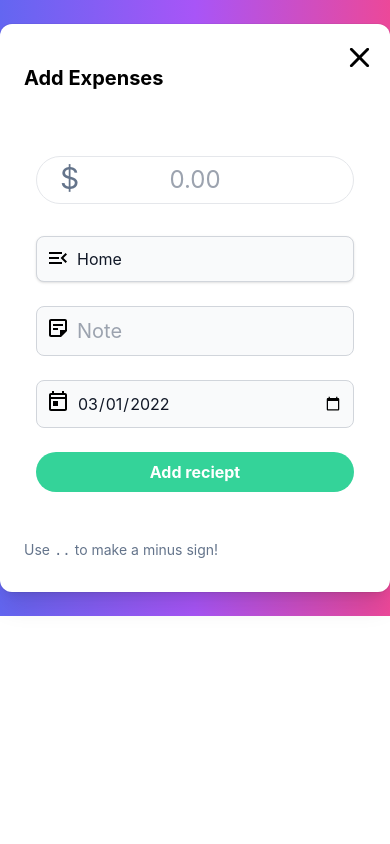
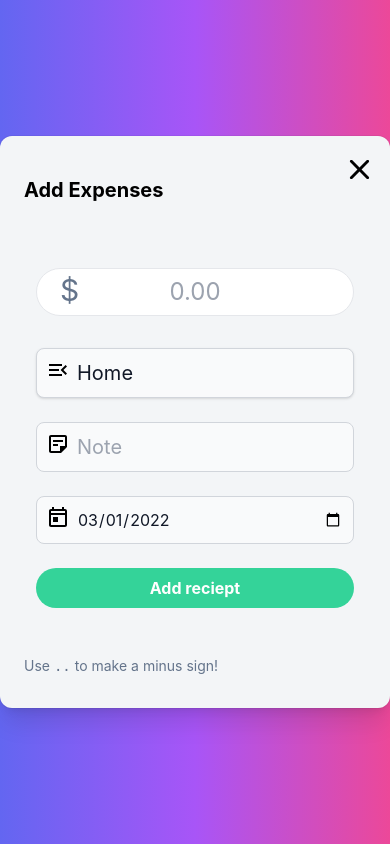
Before and after one commit to Bryson14/budget-app, a Next.js app: page /add in a window 390 px wide. Built offline with nearby package versions, Linux system fonts and the light colour scheme.

Commit message:
changing full screen and adding meta tags to entire site

```diff
--- a/pages/_app.js
+++ b/pages/_app.js
@@ -1,7 +1,17 @@
-import '../styles/globals.css'
+import "../styles/globals.css";
+import Head from "next/head";
 
 function MyApp({ Component, pageProps }) {
-  return <Component {...pageProps} />
+  return (
+    <>
+      <Head>
+        {/* adding these meta tags to remove default search bar opening on mobile, for full screen app feel */}
+        <meta name="mobile-web-app-capable" content="yes" />
+        <meta name="apple-mobile-web-app-capable" content="yes" />
+      </Head>
+      <Component {...pageProps} />
+    </>
+  );
 }
 
-export default MyApp
+export default MyApp;
--- a/pages/add.js
+++ b/pages/add.js
@@ -66,9 +66,9 @@ export default function Add() {
 
   return (
     <>
-      <div className="min-h-max grow bg-gray-50 py-6 flex flex-col justify-center relative sm:py-12">
+      <div className="h-screen grow bg-gray-50 py-6 flex flex-col justify-center relative sm:py-12">
         <div className="absolute inset-0 bg-gradient-to-r from-indigo-500 via-purple-500 to-pink-500 bg-center "></div>
-        <div className="relative rounded-xl px-6 pt-10 pb-8 bg-white shadow-xl ring-1 ring-gray-900/5 sm:max-w-lg sm:mx-auto sm:rounded-lg sm:px-10 dark:bg-gradient-to-t dark:from-slate-500 dark:via-purple-900 dark:to-gray-800">
+        <div className="relative rounded-xl px-6 pt-10 pb-8 bg-[#F3F5F7] shadow-xl ring-1 ring-gray-900/5 sm:max-w-lg sm:mx-auto sm:rounded-lg sm:px-10 dark:bg-gradient-to-t dark:from-slate-500 dark:via-purple-900 dark:to-gray-800">
           <div className="absolute top-0 right-0 h-16 w-16 p-4 grid items-center">
             <Link href="/">
               <a>
@@ -126,7 +126,7 @@ export default function Add() {
                 </span>
                 <select
                   id="category-select"
-                  className="font-['Proxima Nova'] form-select transition ease-in-out shadow appearance-none bg-gray-50 border border-gray-300 text-gray-900 sm:text-sm rounded-lg focus:ring-blue-500 focus:border-blue-500 block w-full pl-10 p-2.5 dark:bg-gray-700 dark:border-gray-600 dark:placeholder-gray-400 dark:text-white dark:focus:ring-blue-500 dark:focus:border-blue-500"
+                  className="text-xl font-normal form-select transition ease-in-out shadow appearance-none bg-gray-50 border border-gray-300 text-gray-900 sm:text-sm rounded-lg focus:ring-blue-500 focus:border-blue-500 block w-full pl-10 p-2.5 dark:bg-gray-700 dark:border-gray-600 dark:placeholder-gray-400 dark:text-white dark:focus:ring-blue-500 dark:focus:border-blue-500"
                   value={category}
                   onChange={(e) => setCategory(e.target.value)}
                 >
```
